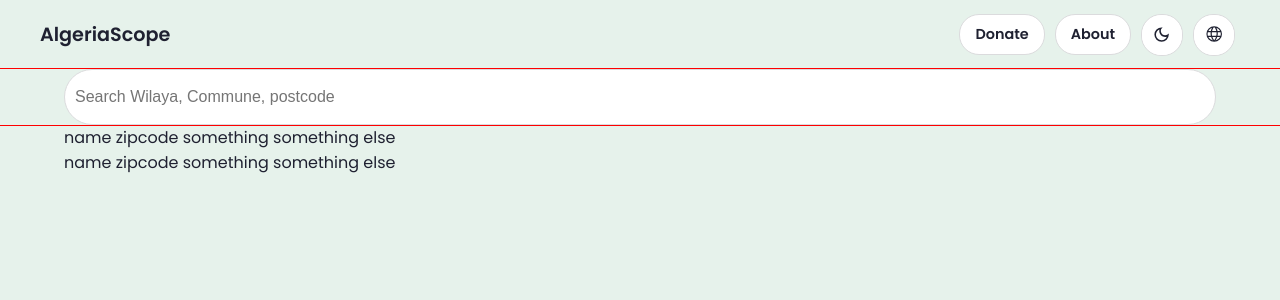
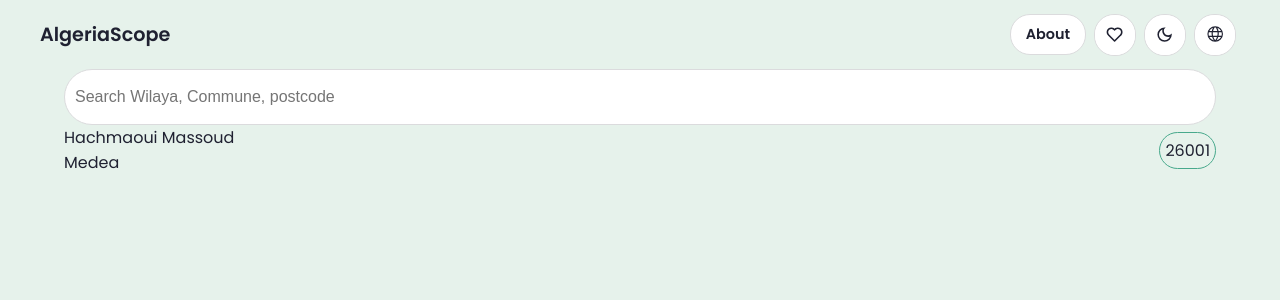
Before and after one commit to algeriascope/algeriascope.github.io, a React (Vite) app: page /postcodes in a window 1280 px wide. Shown: the top 300 px of the page. Built offline with nearby package versions, Linux system fonts and the light colour scheme.

Commit message:
filtering

```diff
--- /dev/null
+++ b/src/components/DonateBtn.jsx
@@ -0,0 +1,15 @@
+import React from 'react';
+import { Link } from 'react-router-dom';
+import styles from './DonateBtn.module.css';
+import { TbHeart } from 'react-icons/tb';
+
+const DonateBtn = () => {
+  return (
+    <div to="/donate" className={styles.container}>
+        <TbHeart className={styles.heartIcon}/>
+
+    </div>
+  );
+};
+
+export default DonateBtn;
--- /dev/null
+++ b/src/components/DonateBtn.module.css
@@ -0,0 +1,19 @@
+
+.container{
+  height: 40px;
+  width: 40px;
+  display: flex;
+  align-items: center;
+  justify-content: center;
+  color: var(--text-primary);
+  font-size: 1.2rem;
+  background-color: var(--bg-card);
+  border: none;
+  border-radius: 999px;
+  cursor: pointer;
+}
+
+.container:hover{
+  background-color: var(--bg-card-hover);
+  border-color: var(--card-border-hover);
+}
--- a/src/components/Navbar.jsx
+++ b/src/components/Navbar.jsx
@@ -3,6 +3,7 @@ import styles from './Navbar.module.css';
 import { Link } from 'react-router-dom';
 import ThemeToggle from './ThemeToggle';
 import TranslateBtn from './TranslateBtn'
+import DonateBtn from './DonateBtn'
 
 const Navbar = () => (
 
@@ -12,12 +13,12 @@ const Navbar = () => (
     </div>
     <ul className={styles.linksContainer}>
       <li>
-        <Link to="/donate">Donate</Link>
-      </li>
-      <li>
         <Link to="/about">About</Link>
       </li>
 
+      <li>
+      <DonateBtn />
+      </li>
       <li>
         <ThemeToggle />
       </li>
--- a/src/components/Navbar.module.css
+++ b/src/components/Navbar.module.css
@@ -36,7 +36,7 @@
 }
 
 .linksContainer li {
-  margin: 0 5px;
+  margin: 0 4px;
   display: flex;
   align-items: center;
   justify-content: center;
--- a/src/components/PostcodesSearch.jsx
+++ b/src/components/PostcodesSearch.jsx
@@ -1,29 +1,41 @@
-import React from 'react';
-import styles from './PostcodesSearch.module.css'
-const PostcodesSearch = ({query, setQuery}) => {
+import React, { useState } from 'react';
+import styles from './PostcodesSearch.module.css';
+import { slugify } from '../pages/Postcodes';
+import data from '../data/algeria_data.json';
+
+const PostcodesSearch = () => {
+  const [query, setQuery] = useState('');
+  const formattedQuery = slugify(query);
+  const filteredData = !formattedQuery
+    ? []
+    : data.filter((wilaya) => {
+        return wilaya.postcodes.some((post) => {
+          return slugify(post.commune_name).includes(formattedQuery);
+        });
+      });
   return (
     <div className={styles.container}>
-
       <input
         type="text"
         className={styles.searchInput}
         value={query}
         onChange={(e) => setQuery(e.target.value)}
-        placeholder='Search Wilaya, Commune, postcode'
+        placeholder="Search Wilaya, Commune, postcode"
       />
       <div className={styles.searchResults}>
-         <div className={styles.searchResult}>
-          name zipcode something
-          something else
+        <div className={styles.searchResult}>
+          <div className={styles.postAndWilaya}>
+            <div className={styles.postName}>Hachmaoui Massoud</div>
+            <div className={styles.wilayaName}>Medea</div>
+          </div>
+          <div className={styles.postcode}>26001</div>
         </div>
-        <div className={styles.searchResult}>
-          name zipcode something
-          something else
-        </div>
-
+        {filteredData.map((wilaya) => {
+          return null;
+        })}
       </div>
     </div>
-    );
+  );
 };
 
 export default PostcodesSearch;
--- a/src/components/PostcodesSearch.module.css
+++ b/src/components/PostcodesSearch.module.css
@@ -1,6 +1,5 @@
 .container {
   position: relative;
-  outline: 1px solid #f00;
 }
 
 .searchInput {
@@ -26,12 +25,27 @@
   background-color: var(--bg-card);
   border-color: var(--accent-color);
 }
+
 .searchResults {
   position: absolute;
+  display: flex;
+  flex-direction: column;
   color: var(--text-primary);
-  /* outline: 1px solid #f00; */
   top: 100%;
   left: 50%;
   transform: translateX(-50%);
   width: 90vw;
+
 }
+
+.searchResult{
+  display: flex;
+  align-items: center;
+  justify-content: space-between;
+}
+
+.postcode{
+  border: 1px solid var(--accent-color);
+  border-radius: 999px;
+  padding: 5px;
+}
--- a/src/pages/Postcodes.jsx
+++ b/src/pages/Postcodes.jsx
@@ -22,27 +22,19 @@ export const slugify = (str) => {
 };
 
 const Postcodes = () => {
-  const [query, setQuery] = useState('');
-  const filteredData = data.filter((wilaya) => {
-    return (
-      wilaya.wilaya_name
-        .toLocaleLowerCase()
-        .includes(query.toLocaleLowerCase()) ||
-      wilaya.wilaya_code.includes(query)
-    );
-  });
+  // const [query, setQuery] = useState('');
+  // const filteredData = data.filter((wilaya) => {
+  //   return (
+  //     wilaya.wilaya_name
+  //       .toLocaleLowerCase()
+  //       .includes(query.toLocaleLowerCase()) ||
+  //     wilaya.wilaya_code.includes(query)
+  //   );
+  // });
 
   return (
     <div className={styles.postcodesPage}>
       <PostcodesSearch />
-      {/* {filteredData.map((wilaya) =>
-        wilaya.postcodes.map((postcode) => (
-          <p key={postcode.postcode}>
-            {filteredData.wilaya.wilaya_name}
-          </p>
-        )),
-      )} */}
-        {/* <h2>Search your Wilaya</h2> */}
       <div className={styles.postcodesContainer}>
         {data.map((wilaya) => {
           const mapSvg = wilayaMaps[`../assets/maps/${wilaya.wilaya_code}.svg`];
```
